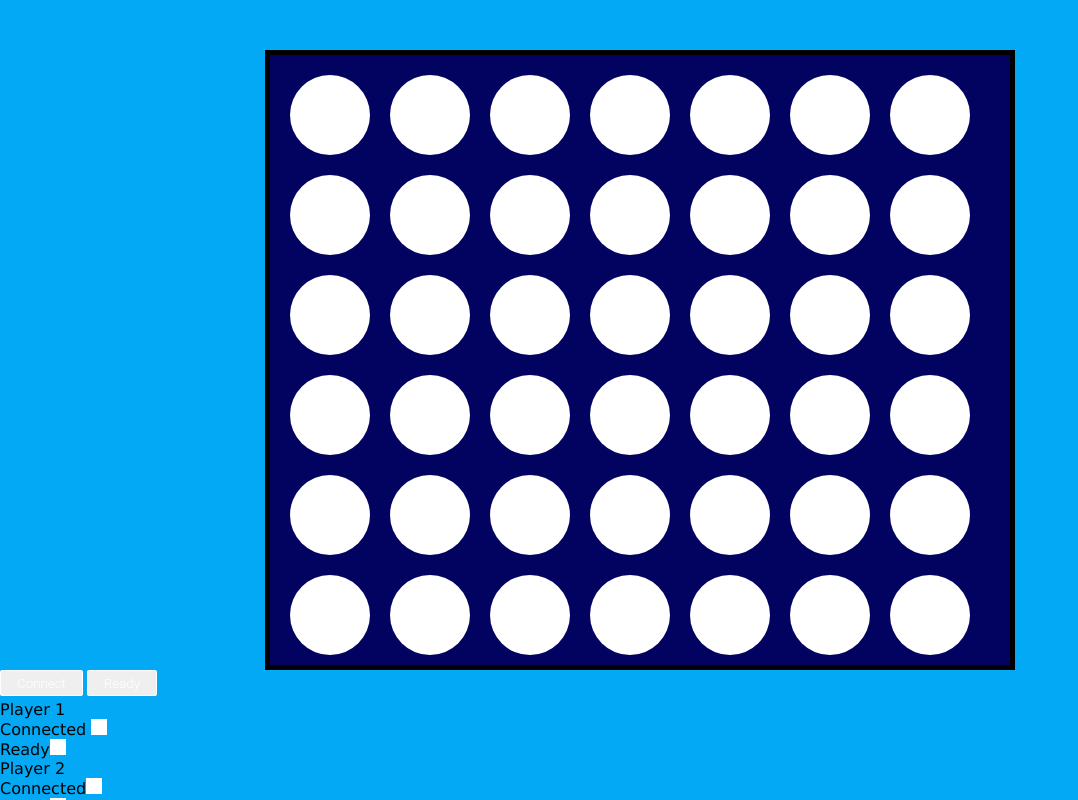
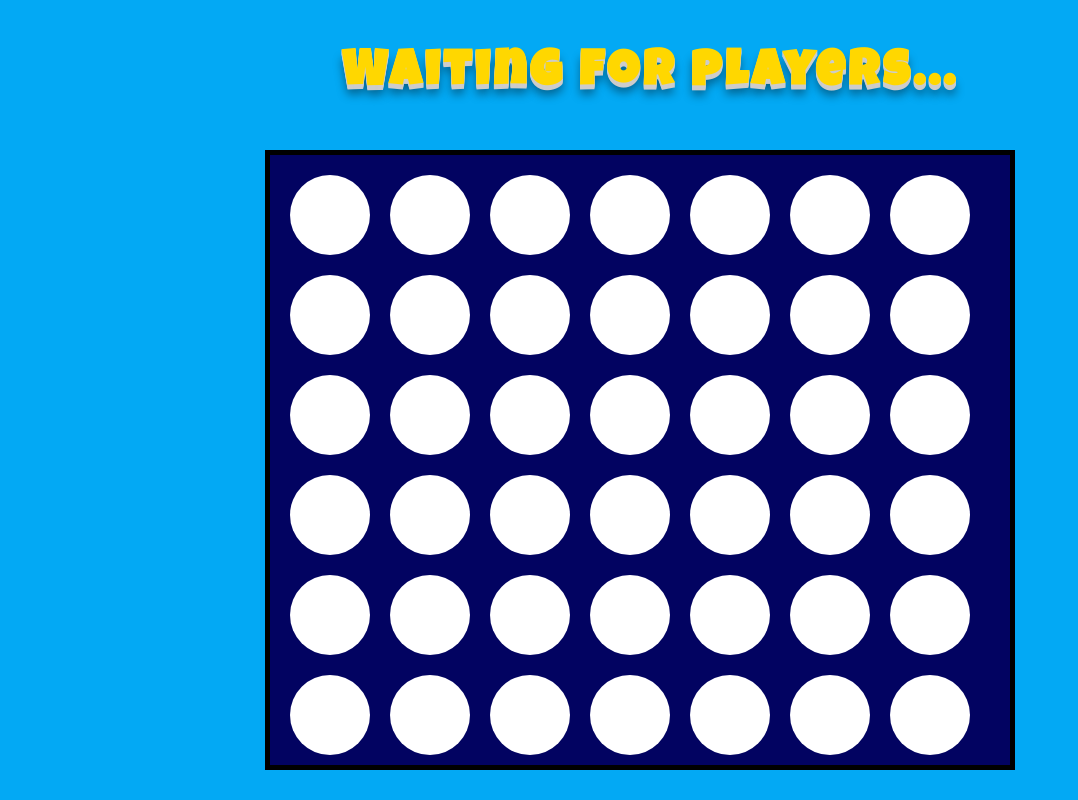
Before and after one commit to ChrisEssery/group-project, an Angular app: page / in a window 1280 px wide. Shown: the whole page, without its empty margins (0-1078 px from the left). Built offline with nearby package versions, Linux system fonts and the light colour scheme.

Commit message:
Further styling

```diff
--- a/src/app/connect-four/connect-four.component.css
+++ b/src/app/connect-four/connect-four.component.css
@@ -53,19 +53,46 @@ h3 {
     background-color:rgb(2, 3, 97);
  }
 
+
+ #connectButton {
+   margin-left: 600px;
+   margin-top: 25px;
+   align-content: center;
+ }
+ #readyButton {
+  margin-left: 950px;
+  margin-top: 25px;
+  align-content: center;
+}
+
  #connectButton, #readyButton {
-  display: inline-block;
-  padding:0.35em 1.2em;
-  border:0.1em solid #FFFFFF;
-  margin:0 0.3em 0.3em 0;
-  border-radius:0.12em;
+    background-color: transparent;
+    display:inline-block;
+    padding:0.6em 2em;
+    border:0.05em solid #FFFFFF;
+    position:absolute;
+    cursor: pointer;
+    border-radius:0.8em;
     box-sizing: border-box;
     text-decoration:none;
-  font-family:'Roboto', sans-serif;
-  font-weight:300;
+    font-family: 'Luckiest Guy', cursive;
+    font-weight:200;
+    font-size: 33px;
     color:#FFFFFF;
     text-align:center;
     transition: all 0.2s;
+}
+
+#connectButton:hover, #readyButton:hover{
+   color:grey;
+   background-color:#FFFFFF;
+}
+
+@media all and (max-width:30em){
+   #connectButton, #readyButton{
+       display:block;
+       margin:0.4em auto;
+    }
 }
 
  .bgPulse {
@@ -83,15 +110,29 @@ h3 {
 
 .p1, .p2 {
   font-family: Verdana, Geneva, Tahoma, sans-serif;
+  font-size: 30px ;
+  margin-left: 100px;
+  margin-top: 30px;
 }
 
-.connected span,
-.ready span {
+.p1 span {
   display: inline-flex;
-  width: 1rem;
-  height: 1rem;
-  background: white;
+  width: 2rem;
+  height: 2rem;
+  background: red;
+  border-radius: 40px;
   font-family: Verdana, Geneva, Tahoma, sans-serif;
+  border-style:solid
+}
+
+.p2 span {
+  display: inline-flex;
+  width: 2rem;
+  height: 2rem;
+  background: blue;
+  border-radius: 40px;
+  font-family: Verdana, Geneva, Tahoma, sans-serif;
+  border-style:solid
 }
 
 
--- a/src/app/connect-four/connect-four.component.html
+++ b/src/app/connect-four/connect-four.component.html
@@ -17,7 +17,7 @@
         <span></span>
         <span></span>
         <h3 id="space"></h3>
-    <h3><span id="current-player"></span></h3>
+    <h3><span id="current-player">Waiting for players...</span></h3>
     <h3 id="result"></h3>
     <div class="grid">
         <div></div>
@@ -75,13 +75,15 @@
         <button id="readyButton">Ready</button>
         <div class="player p1">
         Player 1
-        <div class="connected">Connected <span ></span></div>
-        <div class="ready">Ready<span></span></div>
+        <span></span>
+        <div class="connected"></div>
+        <div class="ready"></div>
         </div>
         <div class="player p2">
             Player 2
-            <div class="connected">Connected<span></span></div>
-            <div class="ready">Ready<span></span></div>
+            <span></span>
+            <div class="connected"></div>
+            <div class="ready"></div>
             </div>
             </div>
 </div>
--- a/src/app/connect-four/connect-four.component.ts
+++ b/src/app/connect-four/connect-four.component.ts
@@ -111,7 +111,7 @@ export class ConnectFourComponent implements OnInit {
 
     function playerConnectedOrDisconnected(num){
       let player = `.p${parseInt(num) + 1}`;
-      const target = <HTMLElement><any>document.querySelector(`${player} .connected span`);
+      const target = <HTMLElement><any>document.querySelector(`${player} .connected`);
       target.classList.add("green");
       if(parseInt(num) === playerNumber){
         let myElement = <HTMLElement><any>document.querySelector(player);
```
Lines whose indentation alone changed are shown as unchanged.
